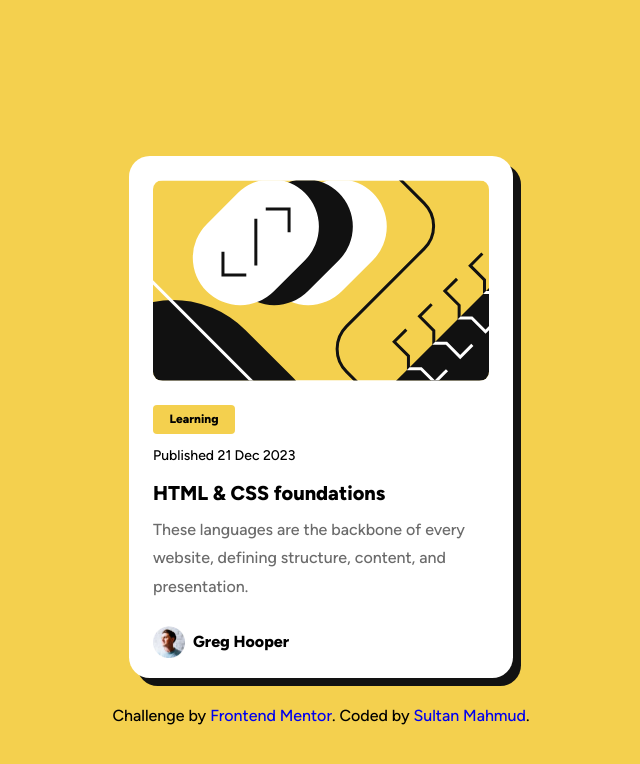
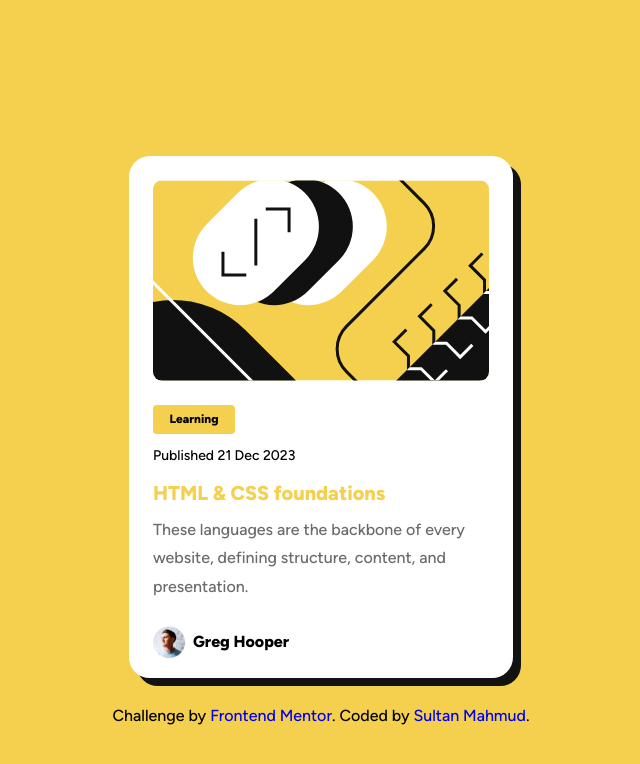
Before and after one commit to developer-sultan/blog-preview-card, a plain HTML site: page index.html in a window 1280 px wide. In both pictures the pointer is over the element "HTML & CSS foundations". Shown: the whole page, without its empty margins (319-959 px from the left). Drawn offline with Linux system fonts and the light colour scheme.

Commit message:
added hover effect to title

```diff
--- a/responsive.css
+++ b/responsive.css
@@ -11,6 +11,10 @@
         width: 82px;
         height: 29px;
     }
+    .card_title h1:hover{
+        cursor: pointer;
+        color: var(--primary-color);
+    }
     .card_description p{
         font-size: 16px;
     }
```
Also changed, not shown: 2 other files.
